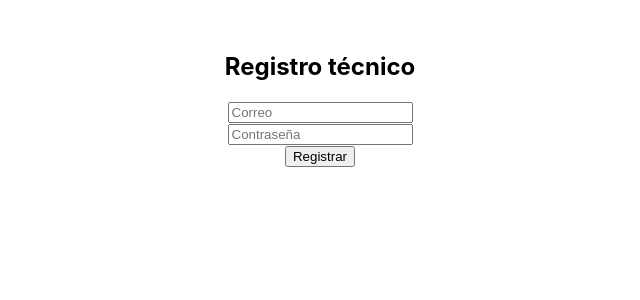
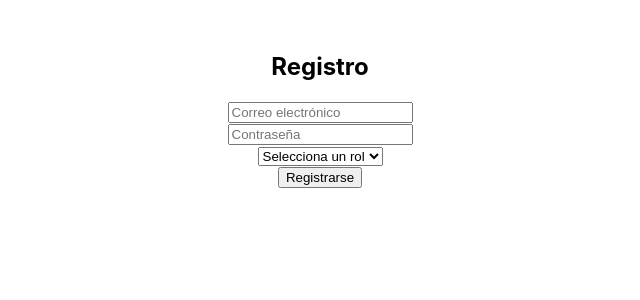
Before and after one commit to Angel6115/fixflexx, a React (Vite) app: page /registro in a window 1280 px wide. Shown: the top 300 px of the page, without its empty margins (320-960 px from the left). Built offline with nearby package versions, Linux system fonts and the light colour scheme.

Commit message:
Fix: Login y ClienteDashboard corregidos y funcionando

```diff
--- a/src/componentes/paginas/ClienteDashboard.jsx
+++ b/src/componentes/paginas/ClienteDashboard.jsx
@@ -1,45 +1,47 @@
-import React, { useEffect, useState } from "react"
-import DashboardBase from "../DashboardBase"
-import TarjetaResumen from "../TarjetaResumen"
-import { supabase } from "../../lib/supabaseClient"
+import React, { useEffect, useState } from "react";
+import DashboardBase from "../DashboardBase";
+import TarjetaResumen from "../TarjetaResumen";
+import { supabase } from "../lib/supabaseClient";
 
 function ClienteDashboard() {
   const [stats, setStats] = useState({
     total: 0,
     pendientes: 0,
     completadas: 0,
-  })
+  });
 
   useEffect(() => {
     const fetchStats = async () => {
-      const { data: user } = await supabase.auth.getUser()
+      const {
+        data: { user },
+      } = await supabase.auth.getUser();
 
       const total = await supabase
         .from("solicitudes")
         .select("*", { count: "exact", head: true })
-        .eq("cliente_id", user.id)
+        .eq("cliente_id", user.id);
 
       const pendientes = await supabase
         .from("solicitudes")
         .select("*", { count: "exact", head: true })
         .eq("cliente_id", user.id)
-        .eq("estado", "pendiente")
+        .eq("estado", "pendiente");
 
       const completadas = await supabase
         .from("solicitudes")
         .select("*", { count: "exact", head: true })
         .eq("cliente_id", user.id)
-        .eq("estado", "completada")
+        .eq("estado", "completada");
 
       setStats({
         total: total.count,
         pendientes: pendientes.count,
         completadas: completadas.count,
-      })
-    }
+      });
+    };
 
-    fetchStats()
-  }, [])
+    fetchStats();
+  }, []);
 
   return (
     <DashboardBase>
@@ -64,7 +66,7 @@ function ClienteDashboard() {
         />
       </div>
     </DashboardBase>
-  )
+  );
 }
 
-export default ClienteDashboard
+export default ClienteDashboard;
--- a/src/componentes/paginas/Login.jsx
+++ b/src/componentes/paginas/Login.jsx
@@ -1,31 +1,33 @@
-import React, { useState } from 'react'
-import { supabase } from '../lib/supabaseClient'
-import { useNavigate, Link } from 'react-router-dom'
+import React, { useState } from 'react';
+import { useNavigate } from 'react-router-dom';
+import { supabase } from '../lib/supabaseClient';
 
 function Login() {
-  const [email, setEmail] = useState('')
-  const [password, setPassword] = useState('')
-  const [error, setError] = useState(null)
-  const navigate = useNavigate()
+  const [email, setEmail] = useState('');
+  const [password, setPassword] = useState('');
+  const [error, setError] = useState(null);
+  const navigate = useNavigate();
 
   const handleLogin = async (e) => {
-    e.preventDefault()
-    setError(null)
+    e.preventDefault();
+    setError(null);
 
-    const { error } = await supabase.auth.signInWithPassword({
+    const { data, error } = await supabase.auth.signInWithPassword({
       email,
       password,
-    })
+    });
 
     if (error) {
-      setError(error.message)
+      setError(error.message);
     } else {
-      navigate('/cliente') // o '/tecnico' si decides por rol
+      const rol = data.user.user_metadata.rol;
+      if (rol === 'cliente') navigate('/cliente');
+      else if (rol === 'tecnico') navigate('/tecnico');
     }
-  }
+  };
 
   return (
-    <div style={{ padding: '2rem' }}>
+    <div style={{ padding: '2rem', textAlign: 'center' }}>
       <h2>Iniciar sesión</h2>
       <form onSubmit={handleLogin}>
         <input
@@ -34,23 +36,21 @@ function Login() {
           value={email}
           onChange={(e) => setEmail(e.target.value)}
           required
-        /><br /><br />
-
+        />
+        <br />
         <input
           type="password"
           placeholder="Contraseña"
           value={password}
           onChange={(e) => setPassword(e.target.value)}
           required
-        /><br /><br />
-
+        />
+        <br />
         <button type="submit">Entrar</button>
         {error && <p style={{ color: 'red' }}>{error}</p>}
       </form>
-
-      <p>¿No tienes cuenta? <Link to="/register">Regístrate aquí</Link></p>
     </div>
-  )
+  );
 }
 
-export default Login
+export default Login;
--- a/src/componentes/paginas/Register.jsx
+++ b/src/componentes/paginas/Register.jsx
@@ -1,50 +1,65 @@
-import { useState } from 'react'
-import { supabase } from '../lib/supabaseClient'
-import { useNavigate } from 'react-router-dom'
+import React, { useState } from 'react';
+import { useNavigate } from 'react-router-dom';
+import { supabase } from '../lib/supabaseClient';
 
-export default function Register() {
-  const [email, setEmail] = useState('')
-  const [password, setPassword] = useState('')
-  const [error, setError] = useState(null)
-  const navigate = useNavigate()
+function Register() {
+  const [email, setEmail] = useState('');
+  const [password, setPassword] = useState('');
+  const [rol, setRol] = useState('');
+  const [error, setError] = useState(null);
+  const navigate = useNavigate();
 
   const handleRegister = async (e) => {
-    e.preventDefault()
-    setError(null)
+    e.preventDefault();
+    setError(null);
 
     const { error } = await supabase.auth.signUp({
       email,
-      password
-    })
+      password,
+      options: {
+        data: { rol },
+      },
+    });
 
     if (error) {
-      setError(error.message)
+      setError(error.message);
     } else {
-      navigate('/')
+      if (rol === 'cliente') navigate('/cliente');
+      else if (rol === 'tecnico') navigate('/tecnico');
     }
-  }
+  };
 
   return (
     <div style={{ padding: '2rem', textAlign: 'center' }}>
-      <h2>Registro técnico</h2>
+      <h2>Registro</h2>
       <form onSubmit={handleRegister}>
         <input
           type="email"
-          placeholder="Correo"
+          placeholder="Correo electrónico"
           value={email}
           onChange={(e) => setEmail(e.target.value)}
           required
-        /><br />
+        />
+        <br />
         <input
           type="password"
           placeholder="Contraseña"
           value={password}
           onChange={(e) => setPassword(e.target.value)}
           required
-        /><br />
-        <button type="submit">Registrar</button>
+        />
+        <br />
+        <select value={rol} onChange={(e) => setRol(e.target.value)} required>
+          <option value="">Selecciona un rol</option>
+          <option value="cliente">Cliente</option>
+          <option value="tecnico">Técnico</option>
+        </select>
+        <br />
+        <button type="submit">Registrarse</button>
         {error && <p style={{ color: 'red' }}>{error}</p>}
       </form>
     </div>
-  )
+  );
 }
+
+export default Register;
```
